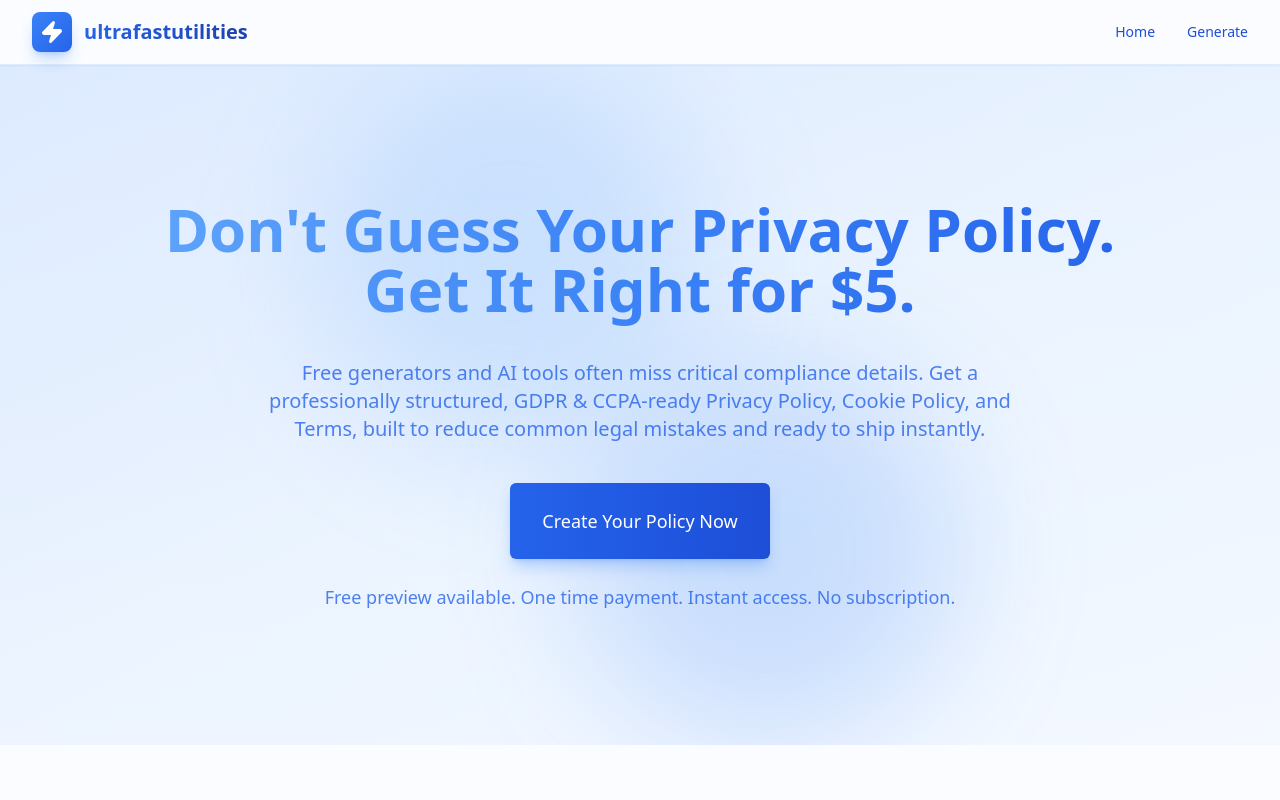
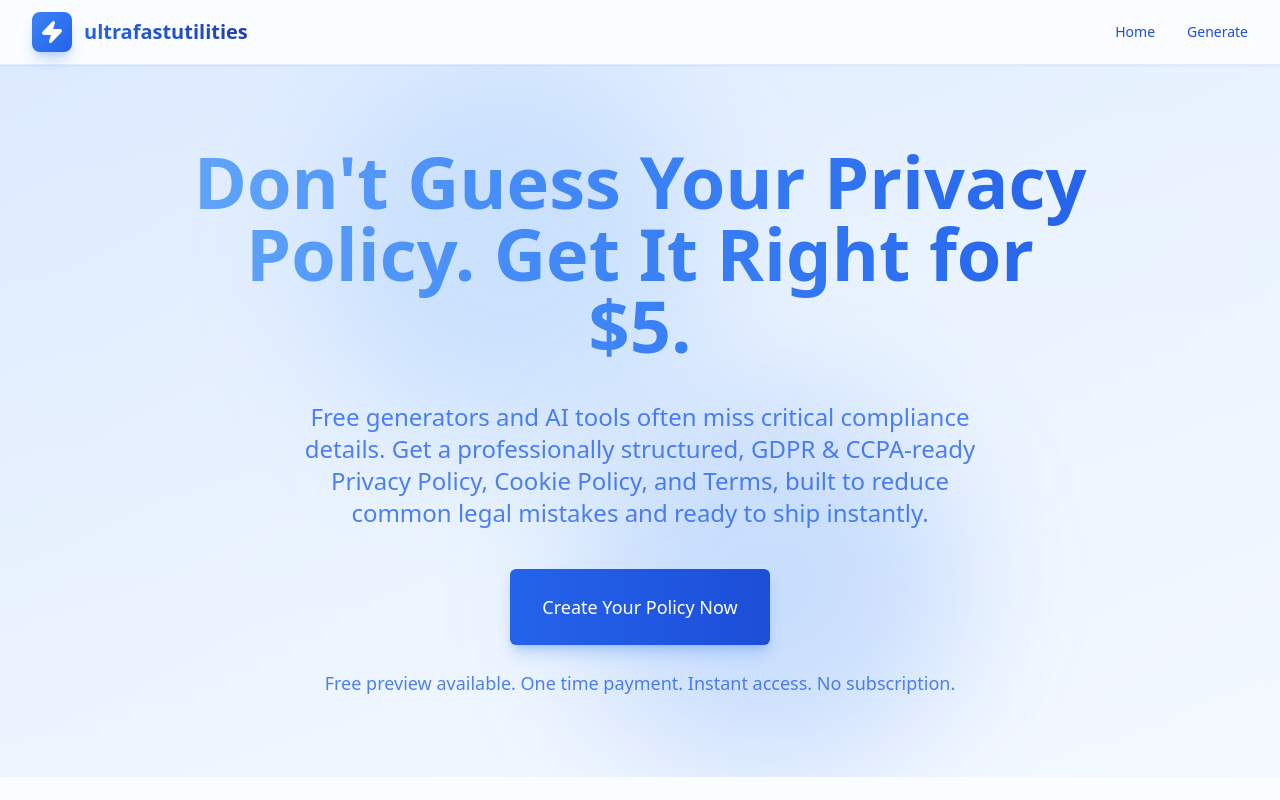
Before and after one commit to AK5200/ultrafastutilities, a Next.js app: page / in a window 1280 px wide. Shown: the top 800 px of the page. Built offline with nearby package versions, Linux system fonts and the light colour scheme; no server answers.

Commit message:
Reduce hero section container width while keeping text sizes unchanged

```diff
--- a/app/page.tsx
+++ b/app/page.tsx
@@ -13,11 +13,11 @@ export default function Home() {
         <div className="absolute top-0 left-1/4 w-96 h-96 bg-blue-400/20 rounded-full blur-3xl" />
         <div className="absolute bottom-0 right-1/4 w-96 h-96 bg-blue-500/20 rounded-full blur-3xl" />
 
-        <div className="relative max-w-5xl w-full text-center z-10">
-          <h1 className="text-4xl md:text-5xl lg:text-6xl font-bold mb-6 bg-gradient-to-r from-blue-400 via-blue-500 to-blue-600 bg-clip-text text-transparent leading-tight pb-4">
+        <div className="relative max-w-4xl w-full text-center z-10">
+          <h1 className="text-5xl md:text-6xl lg:text-7xl font-bold mb-6 bg-gradient-to-r from-blue-400 via-blue-500 to-blue-600 bg-clip-text text-transparent leading-tight pb-4">
             Don't Guess Your Privacy Policy. Get It Right for $5.
           </h1>
-          <p className="text-lg md:text-xl text-blue-600/80 mb-10 max-w-3xl mx-auto leading-relaxed">
+          <p className="text-xl md:text-2xl text-blue-600/80 mb-10 max-w-2xl mx-auto leading-relaxed">
             Free generators and AI tools often miss critical compliance details.
             Get a professionally structured, GDPR & CCPA-ready Privacy Policy, Cookie Policy, and Terms, built to reduce common legal mistakes and ready to ship instantly.
           </p>
```
